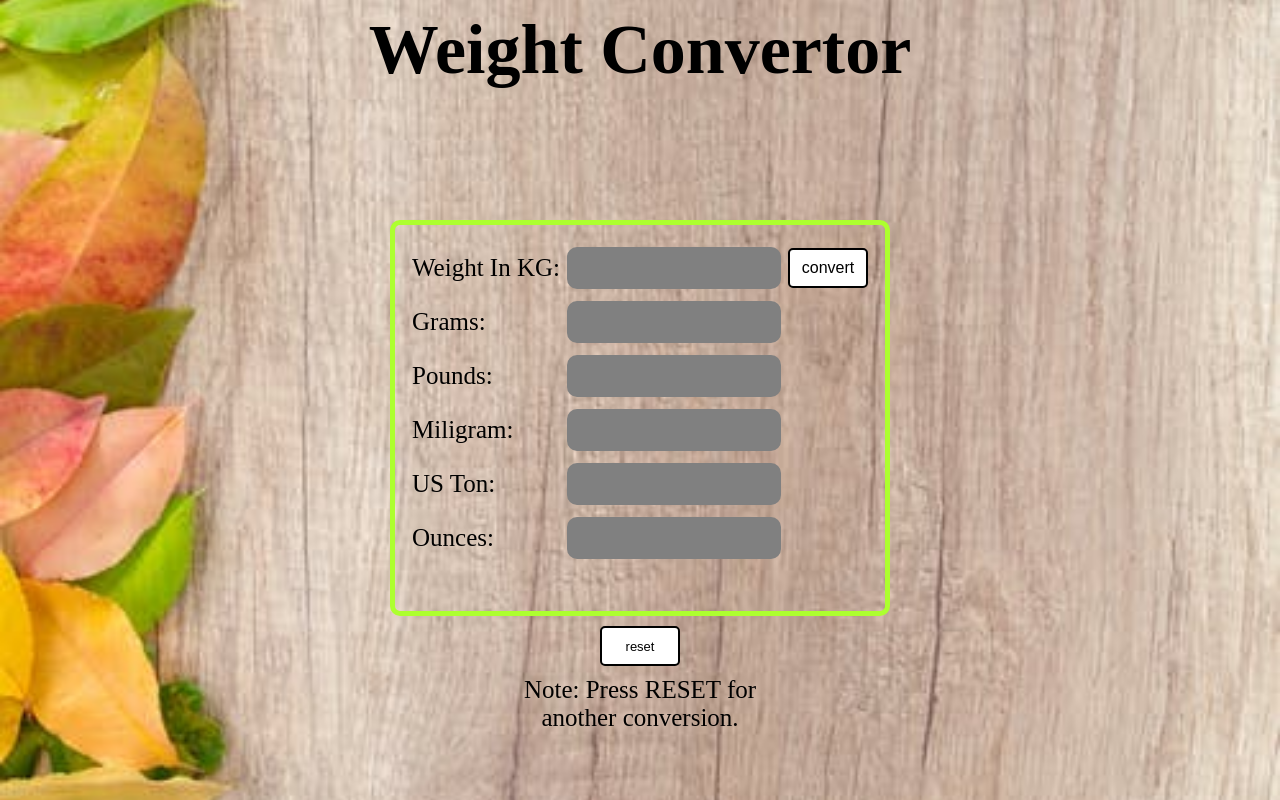
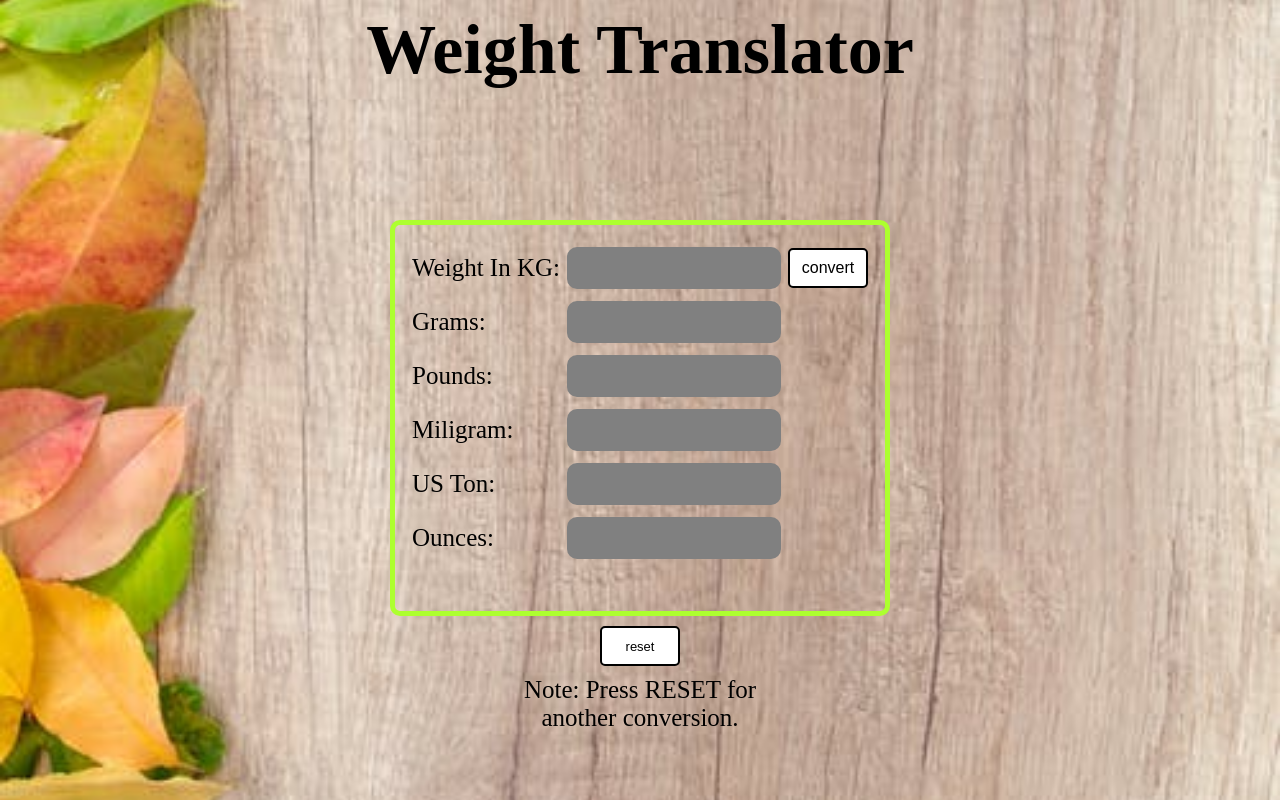
Before and after one commit to Rakshit17patel/Hactoberfest, a plain HTML site: page index.html in a window 1280 px wide. Drawn offline with Linux system fonts and the light colour scheme.

Commit message:
Update index.html

```diff
--- a/index.html
+++ b/index.html
@@ -10,7 +10,7 @@
 </head>
 
 <body>
-    <div class="title">Weight Convertor</div>
+    <div class="title">Weight Translator</div>
     <form>
         <table id="table">
             <tr>
```
